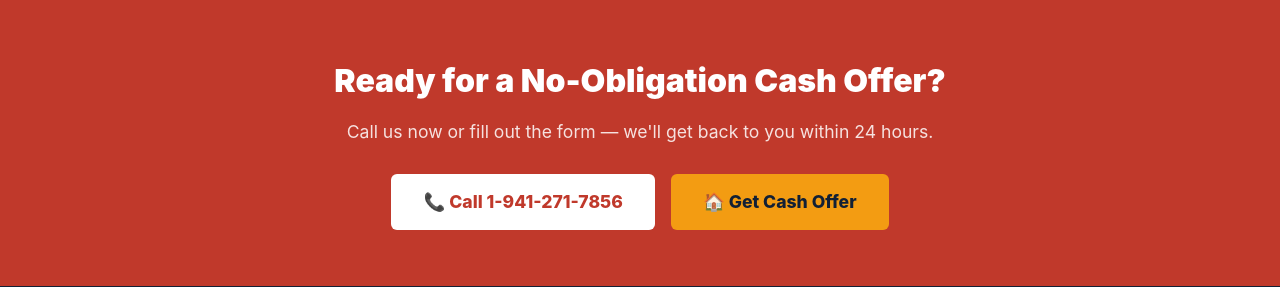
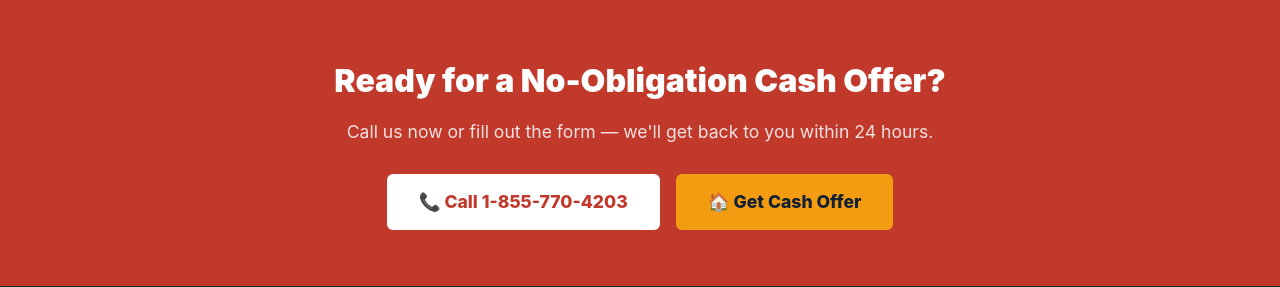
Before and after one commit to robertzinno0-ctrl/boknows-houses-site, a Flask app: page / in a window 1280 px wide. Shown: the part 4935-5222 px from the top of the page. Run offline with Flask 3, Linux system fonts and the light colour scheme.

Commit message:
Update phone number to toll-free 1-855-770-4203

```diff
--- a/templates/index.html
+++ b/templates/index.html
@@ -513,7 +513,7 @@
     <h2 style="color:#fff;font-size:2rem;font-weight:900;margin-bottom:0.75rem;">Ready for a No-Obligation Cash Offer?</h2>
     <p style="color:rgba(255,255,255,0.85);font-size:1.1rem;margin-bottom:1.75rem;">Call us now or fill out the form — we'll get back to you within 24 hours.</p>
     <div style="display:flex;gap:1rem;flex-wrap:wrap;justify-content:center;">
-      <a href="tel:19412717856" class="btn" style="background:#fff;color:var(--red);font-size:1.1rem;">📞 Call 1-941-271-7856</a>
+      <a href="tel:18557704203" class="btn" style="background:#fff;color:var(--red);font-size:1.1rem;">📞 Call 1-855-770-4203</a>
       <a href="#offer-form" class="btn btn-gold" style="font-size:1.1rem;">🏠 Get Cash Offer</a>
     </div>
   </div>
@@ -522,7 +522,7 @@
 <!-- Sticky mobile CTA -->
 <div class="sticky-cta">
   <a href="#offer-form" class="sticky-offer">🏠 Cash Offer</a>
-  <a href="tel:19412717856" class="sticky-call">📞 Call Now</a>
+  <a href="tel:18557704203" class="sticky-call">📞 Call Now</a>
 </div>
 
 {% endblock %}
```
